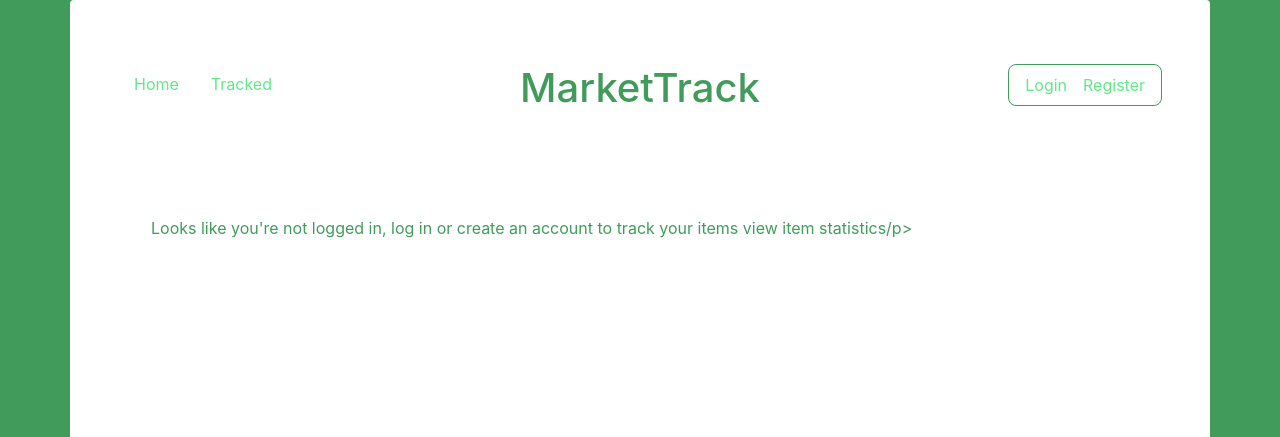
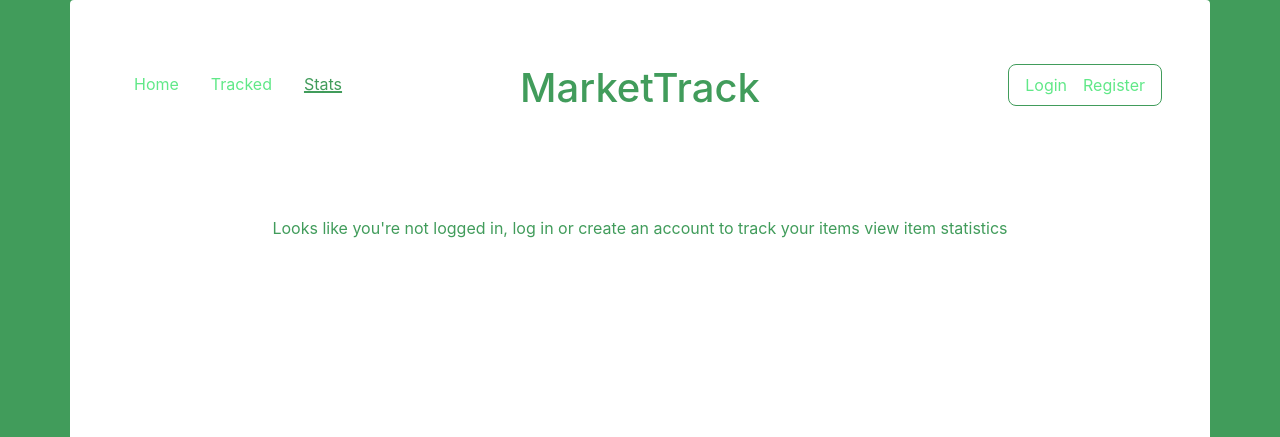
Before and after one commit to First-Derivative/MarketTrack, a Django app: page /stats in a window 1280 px wide. Shown: the top 437 px of the page. Run offline with Django 3.2, Linux system fonts and the light colour scheme; some libraries are stand-ins or nearby versions.

Commit message:
minor changes

```diff
--- a/MarketTrack/Frontend/static/Frontend/scripts/tracked_ajax_requests.js
+++ b/MarketTrack/Frontend/static/Frontend/scripts/tracked_ajax_requests.js
@@ -1,8 +1,8 @@
 // Ajax Requests
 
-user_no_tracked_items_div = "<div class='row py-5 text-center'><p class='color_supp'>Looks like you don't have any tracked items, search for some items to track!</p></div>"
+user_no_tracked_items_div = "<div class='d-flex justify-content-center'><p class='color_supp'>Looks like you don't have any tracked items, search for some items to track!</p></div>"
 
-unlogged_user_content_div = "<div class='row p-5 text-center'><p class='color_supp'>Looks like you're not logged in, log in or create an account to track your items and view stats</p></div>"
+unlogged_user_content_div = "<div class='row p-5 d-flex justify-content-center'><p class='color_supp'>Looks like you're not logged in, log in or create an account to track your items and view stats</p></div>"
 
 // <p class="card-text pl-1 text-left" id="item_stock_avail">Item Source: ${item.abstract_source}</p>
 function buildItemCard(item, id) {
--- a/MarketTrack/Frontend/static/Frontend/styles/style.css
+++ b/MarketTrack/Frontend/static/Frontend/styles/style.css
@@ -229,7 +229,7 @@ html, body
 
 .std_input::placeholder
 {
-  color: #61E888;
+  color: #6c757d;
 }
 
 .model-content, .modal_delete
--- a/MarketTrack/Frontend/templates/Frontend/base.html
+++ b/MarketTrack/Frontend/templates/Frontend/base.html
@@ -53,13 +53,10 @@
             <a class="nav-link {% if request.path == '/tracked' %}active_nav{% else %}{% endif %}"
               href="{% url 'tracked_page' %}">Tracked</a>
           </li>
-          {% if user.is_admin %}
           <li class="nav-item">
             <a class="nav-link {% if request.path == '/stats' %}active_nav{% else %}{% endif %}"
               href="{% url 'stats_page' %}">Stats</a>
           </li>
-          {% else %}
-          {% endif %}
         </ul>
       </div>
 
--- a/MarketTrack/Frontend/templates/Frontend/stats.html
+++ b/MarketTrack/Frontend/templates/Frontend/stats.html
@@ -4,9 +4,9 @@
 {% block content %}
 
 {% if request.user.is_anonymous%}
-<div class='row p-5 text-center'>
+<div class='row p-5 d-flex justify-content-center'>
   <p class='color_supp'>Looks like you're not logged in, log in or create an
-    account to track your items view item statistics/p>
+    account to track your items view item statistics</p>
 </div>
 
 {% else %}
@@ -108,6 +108,12 @@
     options:
     {
       maintainAspectRatio: false,
+    },
+    plugins: {
+      title: {
+        display: true,
+        text: 'Custom Chart Title'
+      }
     }
   });
 
```
